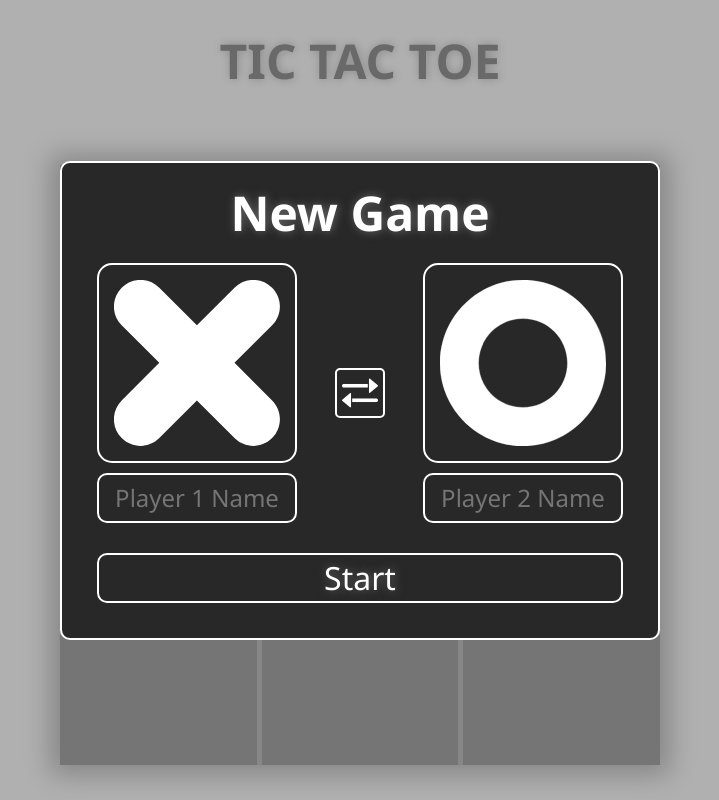
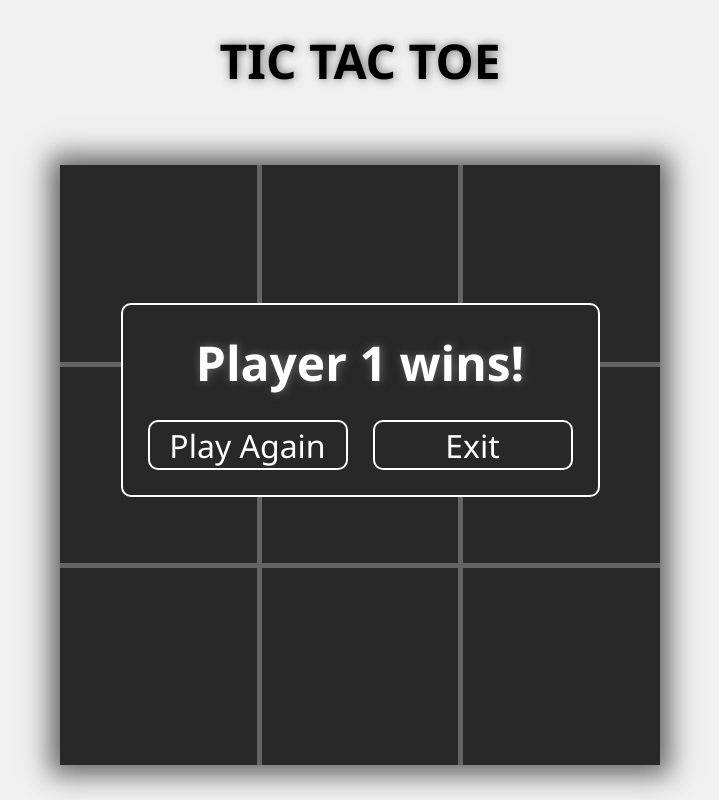
Before and after one commit to xswitch/odin_tictactoe, a plain HTML site: page index.html in a window 1280 px wide. Shown: the whole page, without its empty margins (280-999 px from the left). Drawn offline with Linux system fonts and the light colour scheme.

Commit message:
Added and styled roundEnd modal

```diff
--- a/index.html
+++ b/index.html
@@ -8,7 +8,7 @@
     <script src="/script.js" defer></script>
 </head>
 <body>
-    <div class="menu show">
+    <div class="menu">
         <div class="menuContainer">
             <h1>New Game</h1>
             <div class="menuOptions">
@@ -27,8 +27,18 @@
             </div>
         </div>
     </div>
-    <div class="roundEnd">
-
+    <div class="roundEnd show">
+        <div class="endContainer">
+            <h1 class="roundResult">Player 1 wins!</h1>
+            <div class="endButtonContainer">
+                <button class="playAgainButton">
+                    Play Again
+                </button>
+                <button class="exitButton">
+                    Exit
+                </button>
+            </div>
+        </div>
     </div>
     <main>
         <h1>TIC TAC TOE</h1>
--- a/style.css
+++ b/style.css
@@ -199,3 +199,46 @@ div.playerMark {
     cursor: pointer;
 }
 /* ROUND END */
+
+.roundEnd {
+    display: flex;
+    justify-content: center;
+    align-items: center;
+    background: none;
+}
+
+.endContainer {
+    background-color: rgba(40, 40, 40, 1);
+    padding: 25px;
+    display: flex;
+    flex-direction: column;
+    justify-content: center;
+    align-items: center;
+    gap: 25px;
+    border: 2px solid white;
+    border-radius: 10px;
+}
+
+.endContainer>h1 {
+    color: white;
+}
+
+.endButtonContainer {
+    display: flex;
+    gap: 25px;
+}
+
+.endButtonContainer>button {
+    height: 50px;
+    font-size: 2rem;
+    background: none;
+    border: 2px solid white;
+    border-radius: 10px;
+    color: white;
+    width: 200px;
+}
+
+.endButtonContainer>button:hover {
+    background-color: rgba(70, 70, 70, 0.7);
+    cursor: pointer;
+}
```
